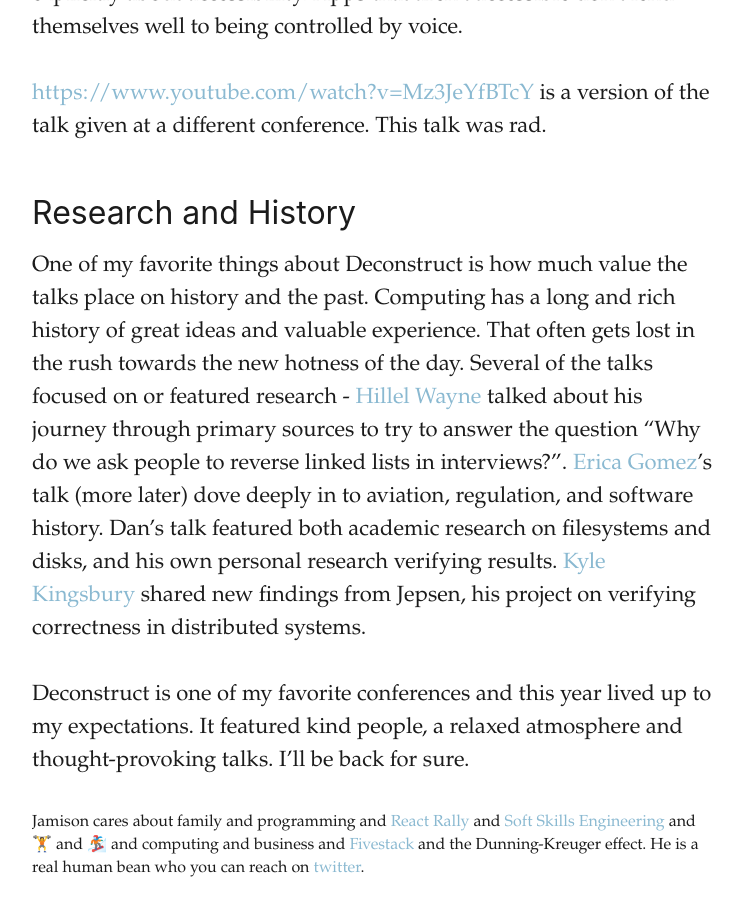
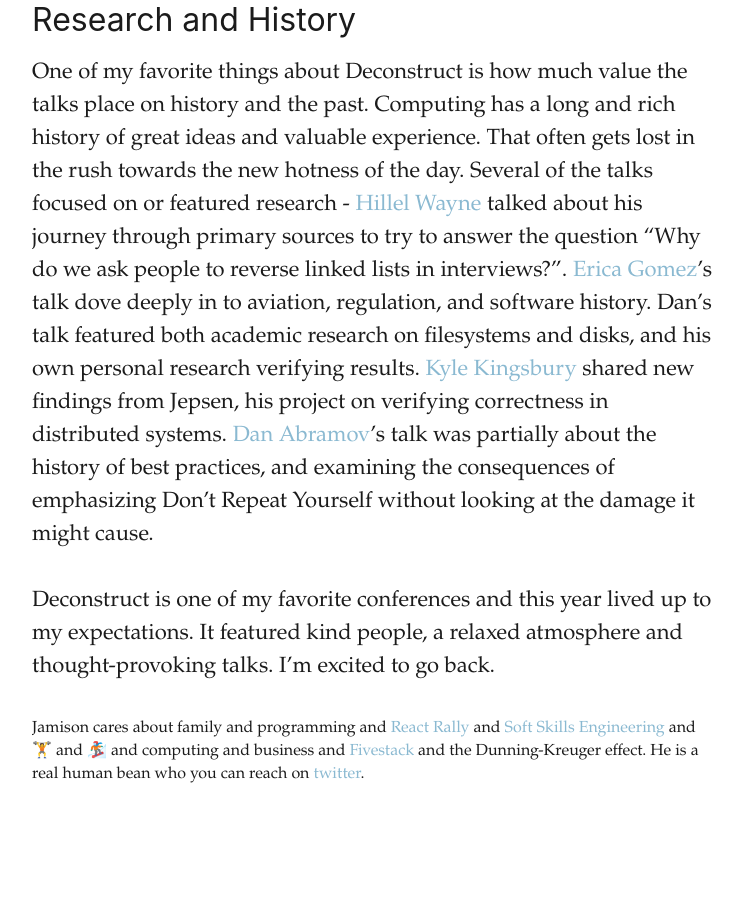
Before and after one commit to jergason/blorg, a Jekyll site: the page built from _posts/2019-07-16-deconstruct-conf-2019-recap.md, in a window 1280 px wide and 900 px high, scrolled down 5067 px. Shown: the whole window, without its empty margins (268-1011 px from the left). Built offline with Jekyll 4.4.1, drawn with Linux system fonts in a browser that asks for light colours; Markdown is read by kramdown in place of the engine named in the settings; some of the changed text lies outside the part shown.

Commit message:
tweak wording

```diff
--- a/_posts/2019-07-16-deconstruct-conf-2019-recap.md
+++ b/_posts/2019-07-16-deconstruct-conf-2019-recap.md
@@ -55,6 +52,6 @@
 
 ### Research and History
 
- One of my favorite things about Deconstruct is how much value the talks place on history and the past. Computing has a long and rich history of great ideas and valuable experience. That often gets lost in the rush towards the new hotness of the day. Several of the talks focused on or featured research - [Hillel Wayne](https://twitter.com/hillelogram) talked about his journey through primary sources to try to answer the question "Why do we ask people to reverse linked lists in interviews?". [Erica Gomez](https://twitter.com/ericalgomez)'s talk (more later) dove deeply in to aviation, regulation, and software history. Dan's talk featured both academic research on filesystems and disks, and his own personal research verifying results. [Kyle Kingsbury](https://twitter.com/aphyr/) shared new findings from Jepsen, his project on verifying correctness in distributed systems.
+ One of my favorite things about Deconstruct is how much value the talks place on history and the past. Computing has a long and rich history of great ideas and valuable experience. That often gets lost in the rush towards the new hotness of the day. Several of the talks focused on or featured research - [Hillel Wayne](https://twitter.com/hillelogram) talked about his journey through primary sources to try to answer the question "Why do we ask people to reverse linked lists in interviews?". [Erica Gomez](https://twitter.com/ericalgomez)'s talk dove deeply in to aviation, regulation, and software history. Dan's talk featured both academic research on filesystems and disks, and his own personal research verifying results. [Kyle Kingsbury](https://twitter.com/aphyr/) shared new findings from Jepsen, his project on verifying correctness in distributed systems. [Dan Abramov](https://twitter.com/dan_abramov)'s talk was partially about the history of best practices, and examining the consequences of emphasizing Don't Repeat Yourself without looking at the damage it might cause.
 
-Deconstruct is one of my favorite conferences and this year lived up to my expectations. It featured kind people, a relaxed atmosphere and thought-provoking talks. I'll be back for sure.
+Deconstruct is one of my favorite conferences and this year lived up to my expectations. It featured kind people, a relaxed atmosphere and thought-provoking talks. I'm excited to go back.
```
Also changed, not shown: other parts of _posts/2019-07-16-deconstruct-conf-2019-recap.md (+0 -3 lines).
